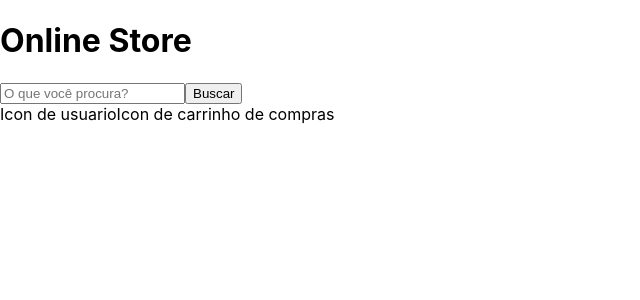
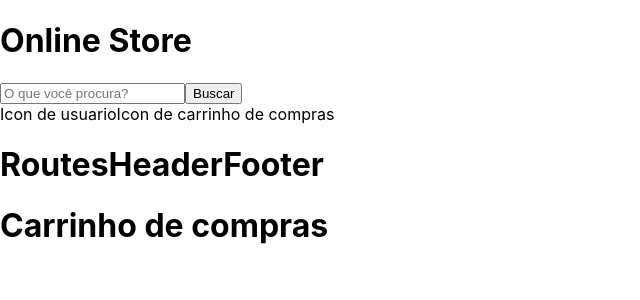
Before and after one commit to JeffersonSimplicio/online-store, a React (Create React App) app: page /shopping-cart in a window 1280 px wide. Shown: the top 300 px of the page, without its empty margins (0-640 px from the left). Built offline with nearby package versions, Linux system fonts and the light colour scheme.

Commit message:
feat: criação de opasta para rotas

```diff
--- a/src/App.jsx
+++ b/src/App.jsx
@@ -1,16 +1,14 @@
 import React from 'react';
 import './App.css';
 import { Routes, Route } from 'react-router-dom';
-import Main from './Pages/Main';
+import RoutesHeaderFooter from './Routes/RoutesHeaderFooter';
 import Login from './Pages/Login';
-import Header from './Components/Header';
 
 function App() {
   return (
     <>
-      <Header />
+      <RoutesHeaderFooter />
       <Routes>
-        <Route exact path="/" element={<Main />} />
         <Route path="/login" element={<Login />} />
         <Route path="/registration" element={<Login />} />
       </Routes>
--- /dev/null
+++ b/src/Pages/ShoppingCart.jsx
@@ -0,0 +1,9 @@
+import React from 'react';
+
+function ShoppingCart() {
+  return (
+    <h1>Carrinho de compras</h1>
+  );
+}
+
+export default ShoppingCart;
--- /dev/null
+++ b/src/Routes/RoutesHeaderFooter.jsx
@@ -0,0 +1,21 @@
+import React from 'react';
+import { Routes, Route } from 'react-router-dom';
+import Header from '../Components/Header';
+import Main from '../Pages/Main';
+import ShoppingCart from '../Pages/ShoppingCart';
+
+function RoutesHeaderFooter() {
+  return (
+    <>
+      <Header />
+      <h1>RoutesHeaderFooter</h1>
+      <Routes>
+        <Route exact path="/" element={<Main />} />
+        <Route path="/details:idProduct" element={<Main />} />
+        <Route path="/shopping-cart" element={<ShoppingCart />} />
+      </Routes>
+    </>
+  );
+}
+
+export default RoutesHeaderFooter;
```
Also changed, not shown: src/Pages/ProductDetails.jsx (added, +9 -0 lines).
